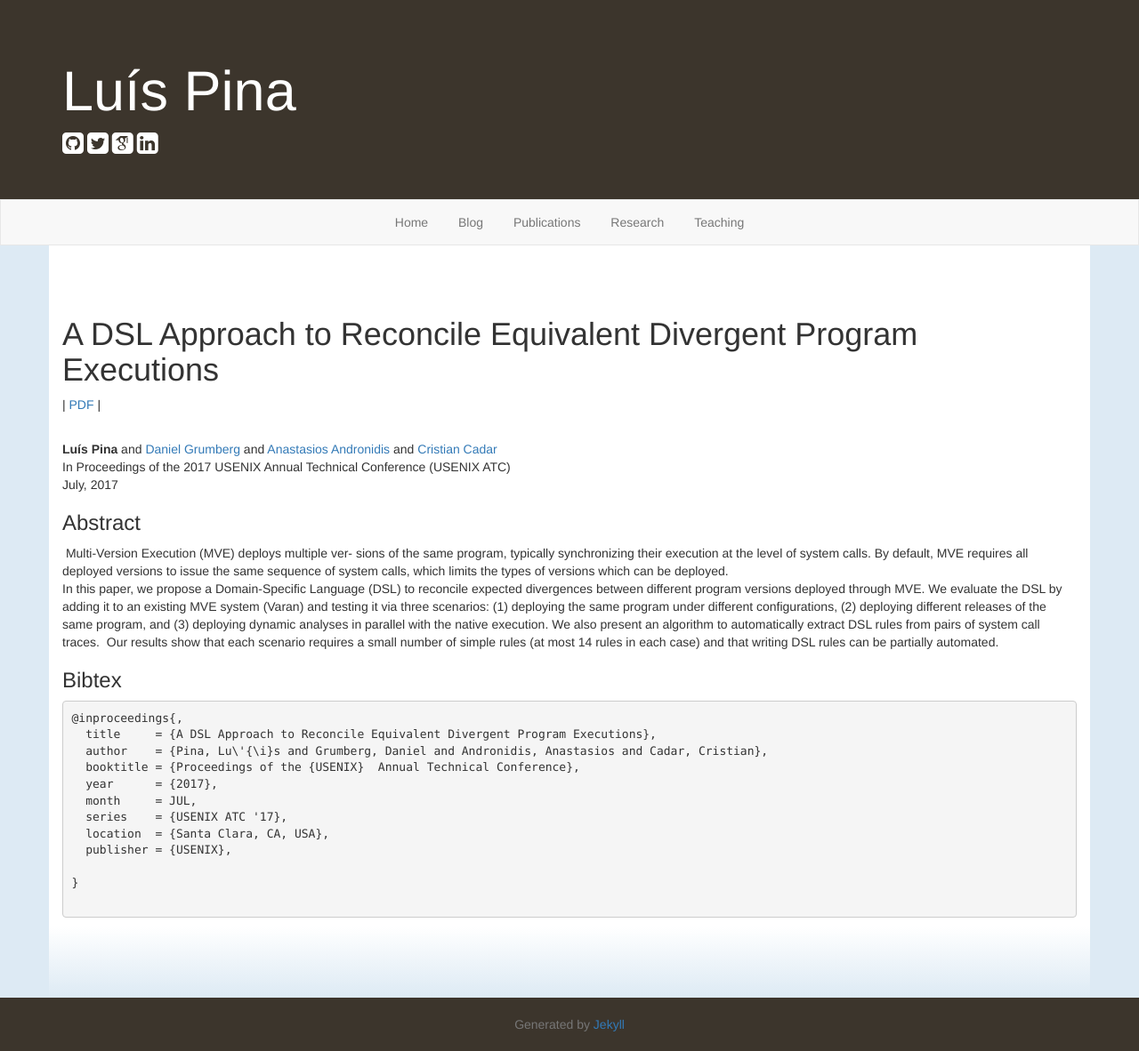
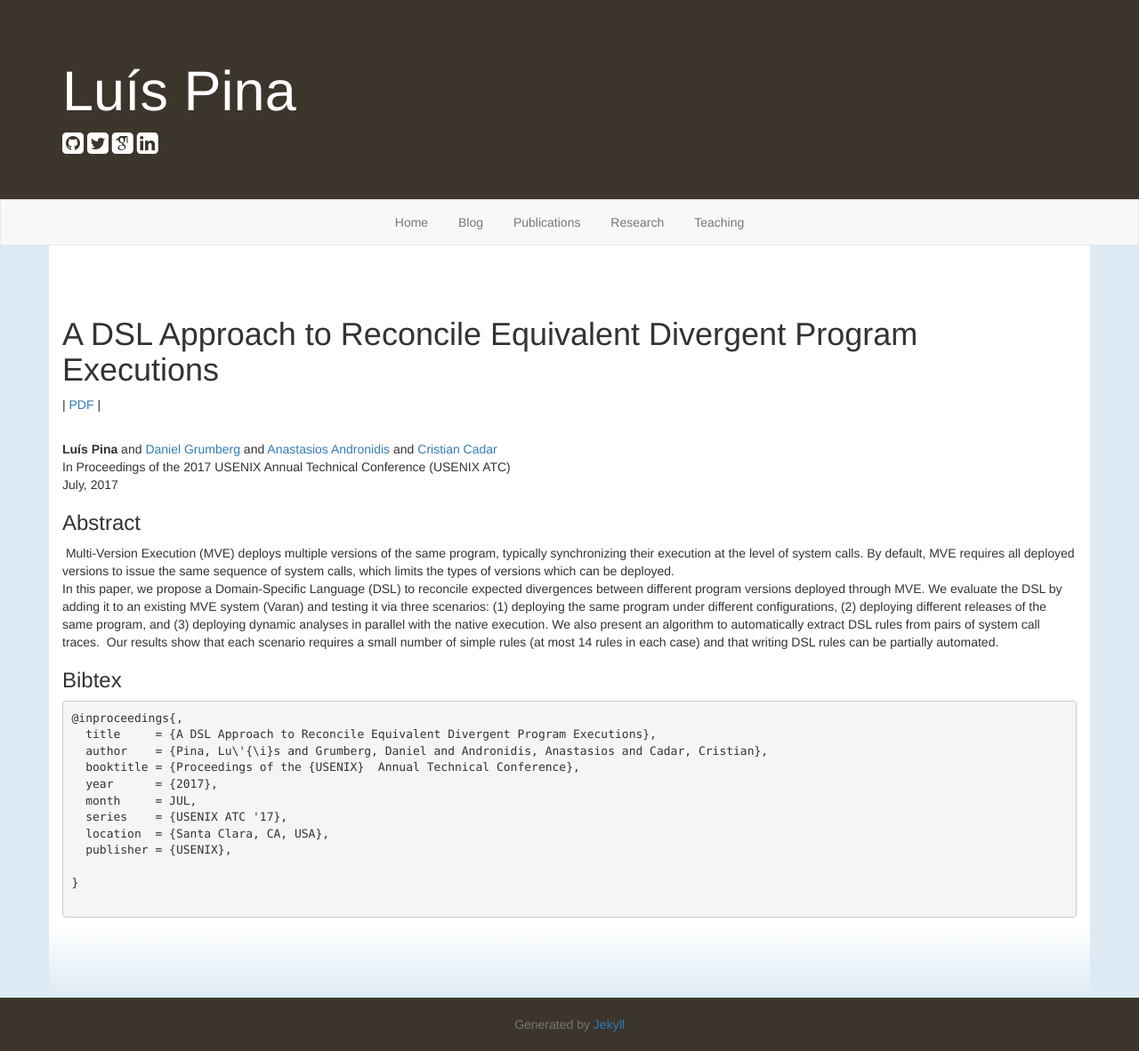
Before and after one commit to luisggpina/personal-website, a Jekyll site: the page built from details/pina17varandsl.md, in a window 1280 px wide. Shown: the whole page at 89% size. Built offline with Jekyll 4.4.1, drawn with Linux system fonts in a browser that asks for light colours; nearby versions of some CDN libraries; some web fonts are replaced.

Commit message:
Fixed typo on abstract of Varan DSL paper

```diff
--- a/_data/papers.yml
+++ b/_data/papers.yml
@@ -20,7 +20,7 @@ pina17varandsl:
   downloads:
     pdf:    pina17varandsl.pdf
   abstract: "
-    Multi-Version Execution (MVE) deploys multiple ver- sions of the same
+    Multi-Version Execution (MVE) deploys multiple versions of the same
     program, typically synchronizing their execution at the level of system
     calls. By default, MVE requires all deployed versions to issue the same
     sequence of system calls, which limits the types of versions which can be
```
